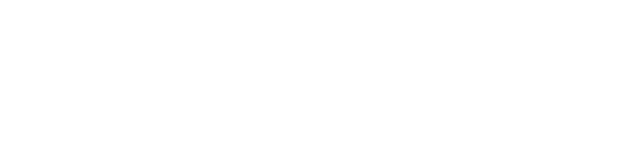
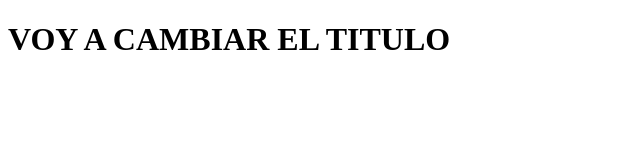
Before and after one commit to berthcode/test1.2, a plain HTML site: page index.html in a window 1280 px wide. Shown: the whole page, without its empty margins (0-640 px from the left). Drawn offline with Linux system fonts and the light colour scheme.

Commit message:
Segundo cambio

```diff
--- a/index.html
+++ b/index.html
@@ -10,6 +10,8 @@
 
 <body>
 
+  <h1>VOY A CAMBIAR EL TITULO</h1>
+
 </body>
 
 </html>
```
